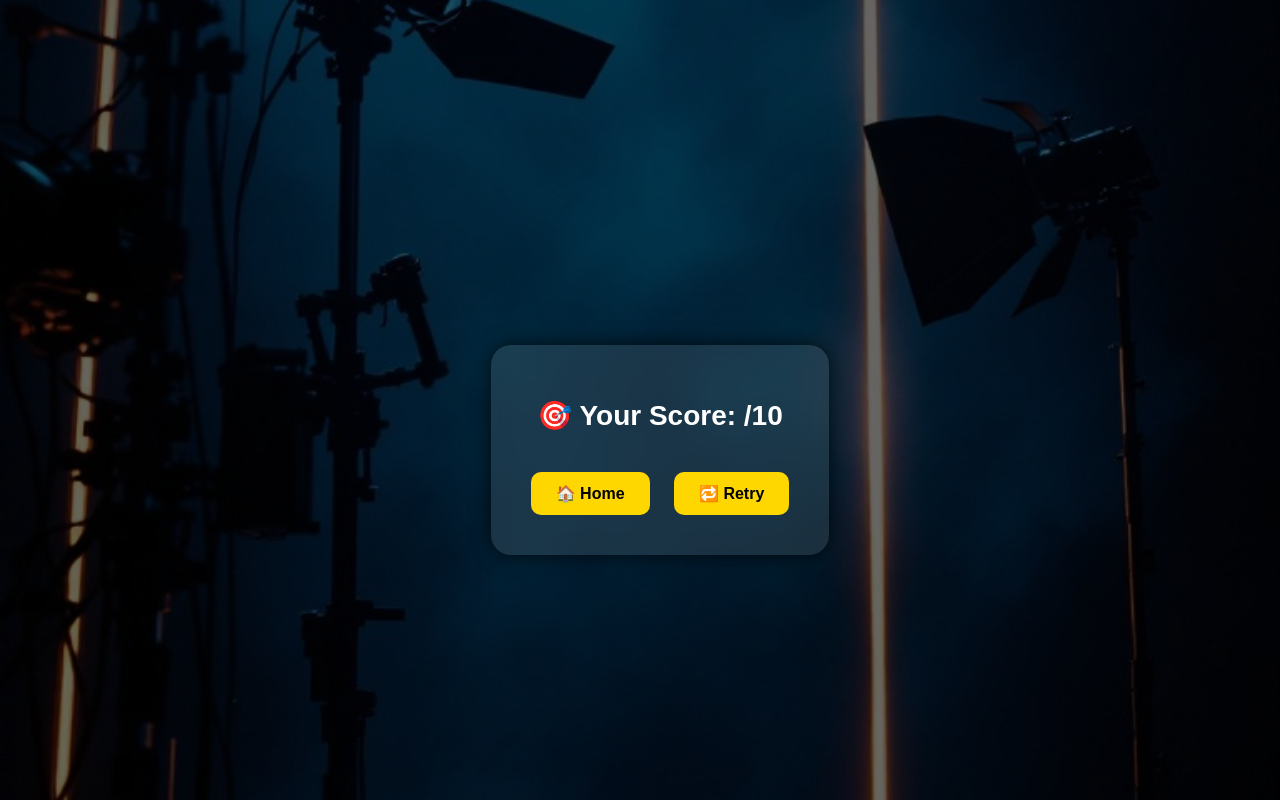
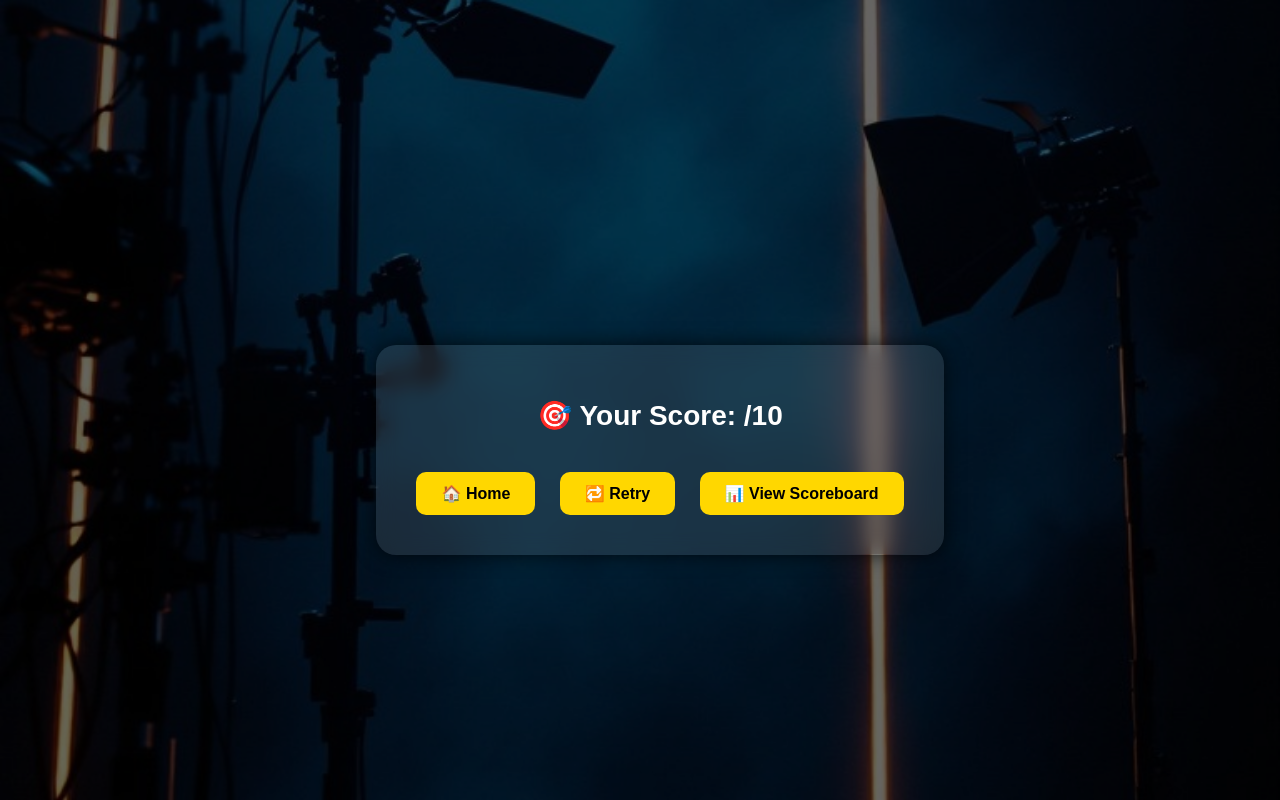
Before and after one commit to arudraviharbommana/3d_quiz, a plain HTML site: page result.html in a window 1280 px wide. Drawn offline with Linux system fonts and the light colour scheme.

Commit message:
Update result.html

```diff
--- a/result.html
+++ b/result.html
@@ -87,6 +87,7 @@
       <div class="buttons">
         <button onclick="goHome()">🏠 Home</button>
         <button onclick="viewAgain()">🔁 Retry</button>
+        <button onclick="viewScoreboard()">📊 View Scoreboard</button>
       </div>
     </div>
   </div>
@@ -121,5 +122,10 @@
       window.location.href = "quiz.html";
     }
   </script>
+  <script>
+  function viewScoreboard() {
+    window.location.href = "scoreboard.html";
+  }
+</script>
 </body>
 </html>
```
